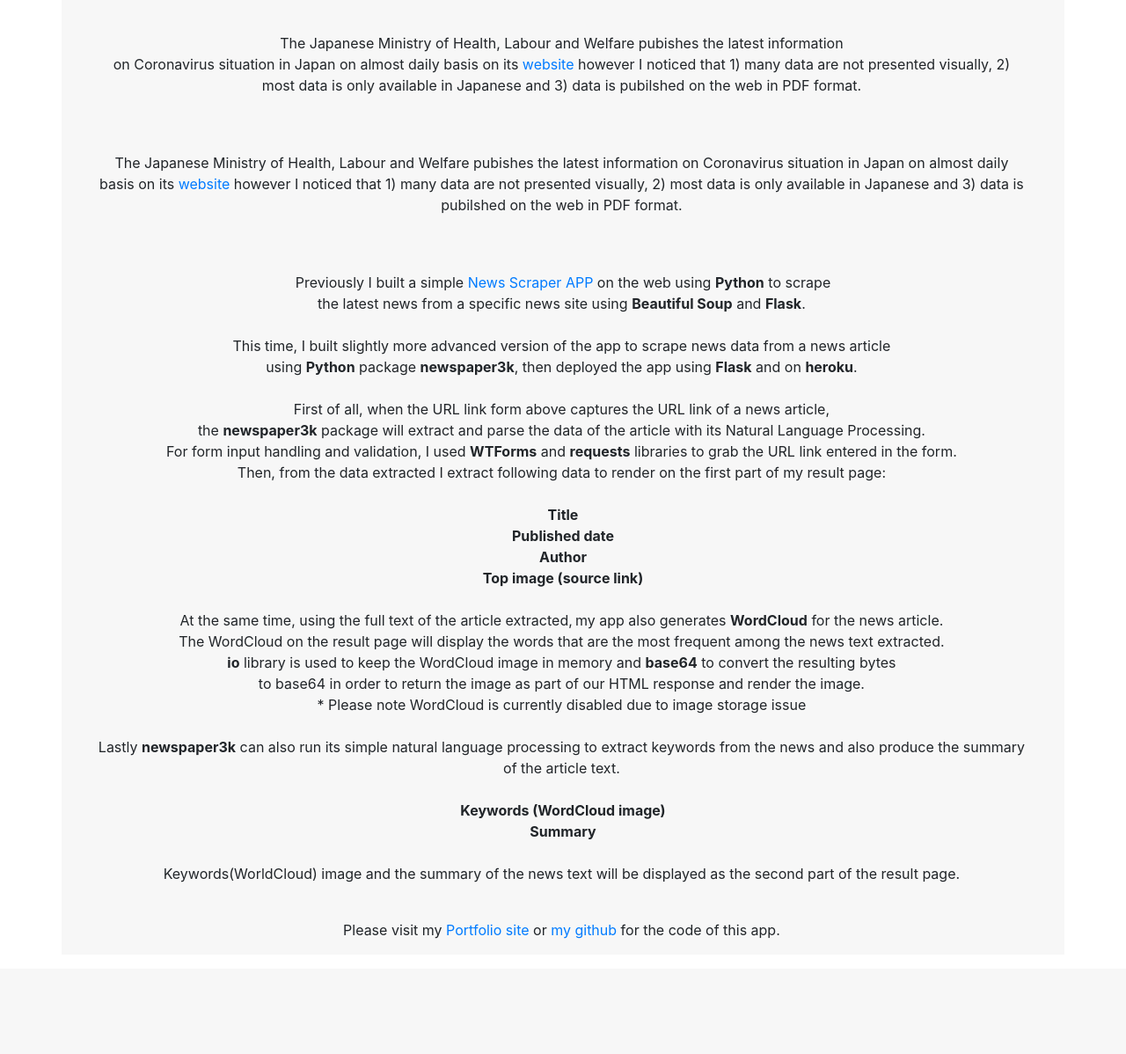
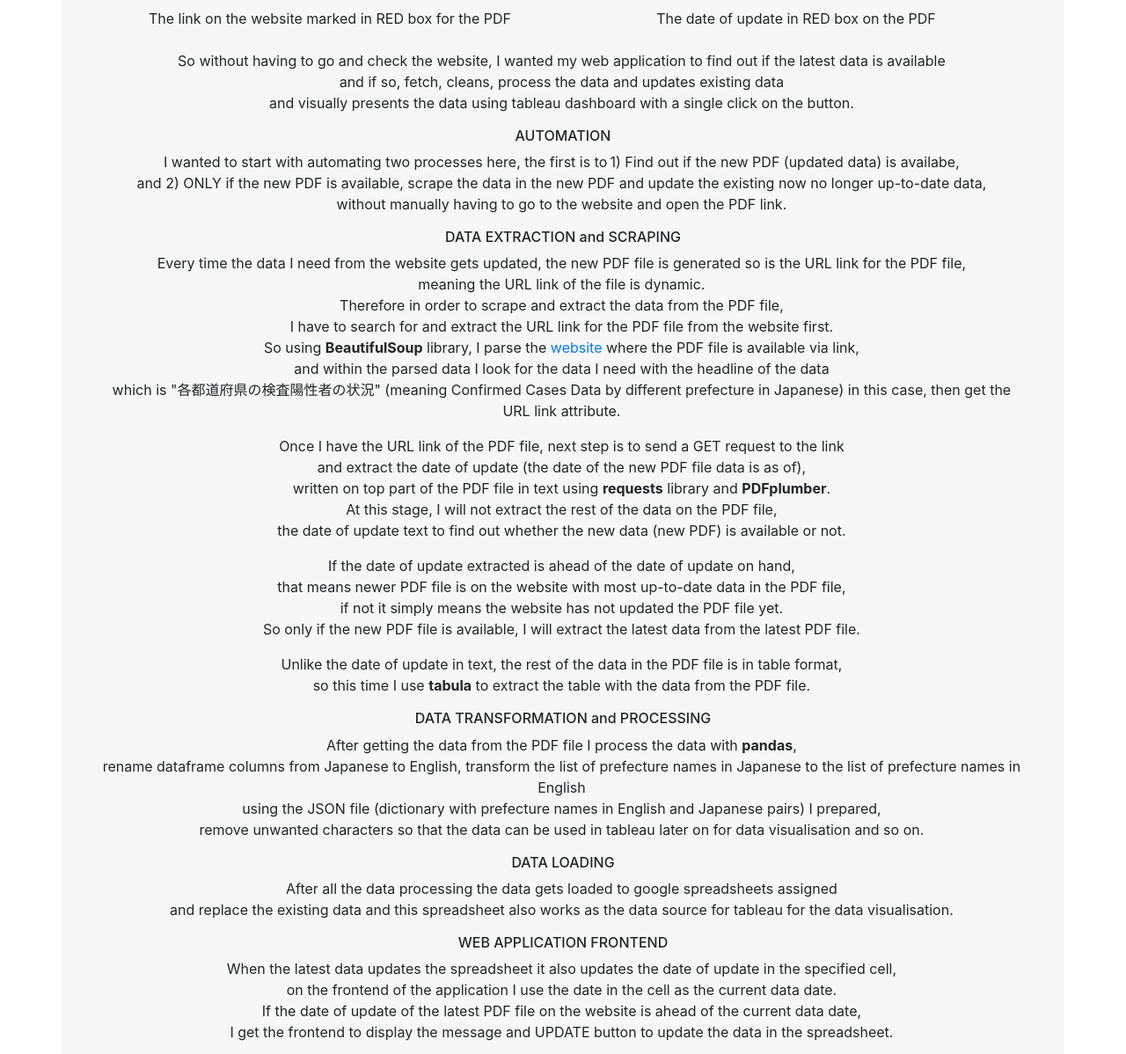
Before and after one commit to morikaglobal/covid19japan_tracker, a Flask app: template templates/public/upload_pdf.html in a window 1280 px wide. Shown: the part 888-2086 px from the top of the page at 88% size. Before the commit the page ends 1955 px from the top, so only its background shows below. Run offline with Flask 2, Linux system fonts and the light colour scheme; the template is opened without the code that fills it: most values are stand-ins (such as "Sample title", 1, 10 or a date in 2020); some libraries are stand-ins or nearby versions.

Commit message:
final version

```diff
--- a/main.py
+++ b/main.py
@@ -1,4 +1,10 @@
-from flask import Flask, render_template, request, redirect
+# google spreadsheets link
+# https://docs.google.com/spreadsheets/d/1JapJBtQz1ex8Wwyfw9SGkJ6CleplS7QrmT7SXMn3RJs/edit#gid=0
+
+# 'main' branch as the master branch
+# git push -u origin main
+
+from flask import Flask, render_template, request
 import requests
 from bs4 import BeautifulSoup
 import re
@@ -26,14 +32,20 @@
 
 app = Flask(__name__)
 
+@app.route("/favicon.ico")
+def favicon():
+    return app.send_static_file('favicon.ico')
+
 @app.route("/tracker", methods=["GET", "POST"])
 def get_pdflink():
 
     errors = []
 
+    # get the current data date from google spreadsheet cell I2
     current_data = wks.get_value("I2")
     print("CURRENT DATA IS " + current_data)
 
+    # get the date of update from the latest PDF on the website
     target_url = "https://www.mhlw.go.jp/stf/covid-19/kokunainohasseijoukyou.html#h2_1"
     r = requests.get(target_url)
 
@@ -61,11 +73,8 @@
 
     pdf = pdfplumber.open(BytesIO(rq.content))
 
-    # print(type(pdf))
-    # print(pdf)
-
-    test = pdf.pages[0]
-    line_with_date = test.extract_words()
+    pdf_text = pdf.pages[0]
+    line_with_date = pdf_text.extract_words()
     published_date = line_with_date[1]
 
     print(published_date["text"])
@@ -83,6 +92,7 @@
 
     return render_template("public/upload_pdf.html", current_data = current_data, latest_pdf_date_data = latest_pdf_date_data, errors=errors)
 
+
 def show_data(pdf_link,latest_pdf_date_data):
 
     df_list = tabula.read_pdf(
@@ -90,16 +100,6 @@
 
     # print(df_list[0])
     print(type(df_list))
-
-
-
-
-
-
-    print(latest_pdf_date_data)
-    print(type(latest_pdf_date_data))
-
-
 
     target_df = DataFrame(df_list[0])
     # print(target_df)
@@ -111,9 +111,6 @@
     target_df = target_df[['都道府県名','陽性者数','PCR検査\r実施人数※1','入院治療等を\r要する者\r(人)うち重症※6','退院又は療養解除\rとなった者の数\r(人)','死亡(累積)\r(人)', 'Unnamed: 0']]
     print(target_df.columns)
 
-
-
-
     # rename column names in English
     target_df.rename(columns={'都道府県名':'Prefecture - JPN',
                             '陽性者数':'Confirmed',
@@ -124,14 +121,6 @@
                             'Unnamed: 0': 'Deaths'}, inplace=True)
     print(target_df.columns)
 
-
-
-
-
-
-
-
-
     print(target_df.dtypes)
 
     # remove unwanted characters
@@ -140,38 +129,29 @@
     target_df['Prefecture - JPN'] = target_df['Prefecture - JPN'].str.strip('※123456789 ()')
     target_df['Prefecture - JPN'] = target_df['Prefecture - JPN'].str.replace(' ', '')
 
-    test = '青森'
-    print(type(prefecture_json))
-    print(parsePrefectureName(test, prefecture_json))
+    # test = '青森'
+    # print(type(prefecture_json))
+    # print(parsePrefectureName(test, prefecture_json))
 
     lst = []
     for x in target_df['Prefecture - JPN']:
         # print(x)
         # return x
         if x == "その他":
-            print("OTHER")
+            # print("OTHER")
             EN = "Other"
         elif x == "合計":
-            print("TOTAL")
+            # print("TOTAL")
             EN = "Total"
         else:
-            print(parsePrefectureName(x, prefecture_json))
+            # print(parsePrefectureName(x, prefecture_json))
             EN = parsePrefectureName(x, prefecture_json)
         lst.append(EN)
 
 
-    print(lst)
+    # print(lst)
     target_df.insert(1, 'Prefecture - ENG', lst)
-    print("COLUMN ADDED")
-    # target_df['Prefecture - ENG'] = target_df.apply(translate, axis=1)
-    # new_df = target_df.append(lst)
-
-    # new_df = new_df[0:4]
-    # print("NEW DF")
-    # print(new_df)
-
-
-
+    print("Prefecture ENG COLUMN ADDED")
 
     # remove commas
     target_df['Confirmed'] = target_df['Confirmed'].str.replace(',', '')
@@ -185,26 +165,19 @@
     test_df = target_df[0:4]
     print(test_df)
 
-
-    # print(target_df.dtypes)
-    # print(target_df)
-
-    # Sort the data by Total Cases column
-    # target_df = target_df.sort_values(by = 'Total Cases', ascending = False)
-    # print(target_df)
-
     # Exporting the data
-    # DataFrame is exorted and updates Google Sheets under morikaglobal account
-
-
+    # DataFrame is exported and updates Google Sheets under morikaglobal account
     print("First worksheet accessed")
     wks.update_value("I2", latest_pdf_date_data)
     wks.set_dataframe(target_df, (1,1))
 
     print("The worksheet has now been updated with the latest data")
 
-    return (latest_pdf_date_data)
-    # return "show data here"
+    current_data = wks.get_value("I2")
+    print("CURRENT DATA IS " + current_data)
+    # return (current_data)
+
+    return render_template("public/data_updated.html", current_data = current_data)
 
 
 
--- a/templates/public/layout.html
+++ b/templates/public/layout.html
@@ -9,26 +9,30 @@
     <link href="https://stackpath.bootstrapcdn.com/bootstrap/4.1.2/css/bootstrap.min.css" rel="stylesheet"
         integrity="sha384-Smlep5jCw/wG7hdkwQ/Z5nLIefveQRIY9nfy6xoR1uRYBtpZgI6339F5dgvm/e9B" crossorigin="anonymous">
     <link rel="stylesheet" href="{{ url_for('static', filename='css/main.css') }}">
+    <link rel="icon" href="{{ url_for('static', filename='favicon.ico') }}">
+
 </head>
 
 <body>
     <div class="container p-3 my-3">
         <div class="page-top px-4">
             <h2>COVID19 TRACKER - JAPAN</h2>
+            <h6>automated data visualizer of current Covid19 situation by prefectures in Japan in tableau</h6>
 
             {% block content %}
 
             {% endblock %}
 
             <span>Please visit my <a href="https://www.morikaglobal.com" target="_blank">Portfolio site</a> or <a
-                    href="https://github.com/morikaglobal/newsdatasummary_app" target="_blank">my github </a> for the
+                    href="https://github.com/morikaglobal/covid19japan_tracker" target="_blank">my github </a> for the
                 code of this app.</span>
 
         </div>
 
     </div>
 
-
+    <script
+        type='text/javascript'>                    var divElement = document.getElementById('viz1613201862493'); var vizElement = divElement.getElementsByTagName('object')[0]; if (divElement.offsetWidth > 800) { vizElement.style.minWidth = '1000px'; vizElement.style.maxWidth = '100%'; vizElement.style.minHeight = '850px'; vizElement.style.maxHeight = (divElement.offsetWidth * 0.75) + 'px'; } else if (divElement.offsetWidth > 500) { vizElement.style.minWidth = '1000px'; vizElement.style.maxWidth = '100%'; vizElement.style.minHeight = '850px'; vizElement.style.maxHeight = (divElement.offsetWidth * 0.75) + 'px'; } else { vizElement.style.width = '100%'; vizElement.style.minHeight = '1850px'; vizElement.style.maxHeight = (divElement.offsetWidth * 1.77) + 'px'; } var scriptElement = document.createElement('script'); scriptElement.src = 'https://public.tableau.com/javascripts/api/viz_v1.js'; vizElement.parentNode.insertBefore(scriptElement, vizElement);                </script>
 
 </body>
 
--- a/templates/public/upload_pdf.html
+++ b/templates/public/upload_pdf.html
@@ -2,17 +2,19 @@
 {% block content %}
 
 
-<div class="container">
+<div class="container mb-3">
     <div class="row">
-      <div class="col">
+        <div class="col mt-2">
 
-        <h6>automated data visualizer of current Covid19 situation by prefectures in Japan in tableau</h6>
 
-        <h4>Current data displayed in tableau is as of: {{ current_data }}</h4>
-        <h5><a href="https://public.tableau.com/profile/sayaka.morita#!/vizhome/covid19Japantracker/Dashboard2?publish=yes" target="_blank">See the data in tableau</a></h5>
+            <div class="mb-4">
+                <h4>Current data visualized in <a
+                        href="https://public.tableau.com/profile/sayaka.morita#!/vizhome/covid19Japantracker/Dashboard2?publish=yes"
+                        target="_blank">tableau</a> is as of: {{ current_data }}</h4>
+
                 <hr>
-        <h4>The latest data avaiable is: {{ latest_pdf_date_data }}</h4>
-        <br>
+                <h4>The latest data available is as of: {{ latest_pdf_date_data }}</h4>
+
                 {% if current_data == latest_pdf_date_data %}
                 <h3>The data in tableau is up to date with the latest source data available</h3>
                 {% else %}
@@ -20,97 +22,171 @@
                 <form action="/tracker" method="POST" enctype="multipart/form-data">
 
                     <button type="submit" class="btn btn-primary">UPDATE</button>
+                    <br>
                 </form>
                 {% endif %}
+            </div>
+
+            <div class='tableauPlaceholder' id='viz1613201862493' style='position: relative'><noscript><a href='#'><img
+                            alt=' '
+                            src='https:&#47;&#47;public.tableau.com&#47;static&#47;images&#47;co&#47;covid19Japantracker&#47;MainDashboard&#47;1_rss.png'
+                            style='border: none' /></a></noscript><object class='tableauViz' style='display:none;'>
+                    <param name='host_url' value='https%3A%2F%2Fpublic.tableau.com%2F' />
+                    <param name='embed_code_version' value='3' />
+                    <param name='site_root' value='' />
+                    <param name='name' value='covid19Japantracker&#47;MainDashboard' />
+                    <param name='tabs' value='yes' />
+                    <param name='toolbar' value='yes' />
+                    <param name='static_image'
+                        value='https:&#47;&#47;public.tableau.com&#47;static&#47;images&#47;co&#47;covid19Japantracker&#47;MainDashboard&#47;1.png' />
+                    <param name='animate_transition' value='yes' />
+                    <param name='display_static_image' value='yes' />
+                    <param name='display_spinner' value='yes' />
+                    <param name='display_overlay' value='yes' />
+                    <param name='display_count' value='yes' />
+                    <param name='language' value='en' />
+                </object></div>
+
+            <span>Please visit my <a href="https://www.morikaglobal.com" target="_blank">Portfolio site</a> or <a
+                    href="https://github.com/morikaglobal/covid19japan_tracker" target="_blank">my github </a> for the
+                code of this app.</span>
+
 
         </div>
     </div>
 </div>
 
-<br>
-<br>
-<h6>About this app</h6>
+
+<h6>ABOUT THIS WEB APPLICATION</h6>
+
+<p><span>This is a web application I built with Python that automates scraping latest covid19 data for Japan for its 47
+        prefectures</span><span>from
+        the Japanese government website and visualize the data in tableau dashboard.</span></p>
+
+<p><span>The Japanese Ministry of Health, Labour and Welfare publishes the latest information</span><span>on Coronavirus
+        situation in Japan on almost daily basis on its <a href="https://www.mhlw.go.jp/english/"
+            target="_blank">website</a></span><span>however I noticed that 1) many data are not
+        presented visually, 2) most data is only available in Japanese</span><span>and 3) data I wanted is pubilshed on the web in PDF format.</span></p>
 
 
+<p><span>What I wanted to check on regular basis from the website was the latest data of the situation</span><span>by 47
+        different prefectures in Japan and the data was available but in PDF table format</span><span>and I can not tell
+        whether the data (PDF in this case) is up to date or when it was last updated</span><span> unless I manualy open
+        the PDF file from the website and check the date of update within the PDF file.
+    </span></p>
 
-<h6>Can't think of or find URL link of a news article?</h6>
-<p>Here are few examples of URL link you can copy and paste into the form above!</p>
 
-<div class="bg-white py-3 mb-3">
-    <a href="https://www.scmp.com/news/hong-kong/health-environment/article/3081205/coronavirus-hong-kong-medical-experts-say-social"
-        target="_blank">https://www.scmp.com/news/hong-kong/health-environment/article/3081205/coronavirus-hong-kong-medical-experts-say-social</a>
-    <br><br>
-    <a href="https://www.washingtonpost.com/world/hong-kong-leader-invokes-colonial-era-emergency-powers-to-ban-masks-as-protests-swell/2019/10/04/8c11f2d0-e5e6-11e9-b0a6-3d03721b85ef_story.html"
-        target="_blank">https://www.washingtonpost.com/world/hong-kong-leader-invokes-colonial-era-emergency-powers-to-ban-masks-as-protests-swell/2019/10/04/8c11f2d0-e5e6-11e9-b0a6-3d03721b85ef_story.html</a>
-    <br><br>
-    <a href="https://elpais.com/elpais/2019/10/03/inenglish/1570094026_044146.html"
-        target="_blank">https://elpais.com/elpais/2019/10/03/inenglish/1570094026_044146.html</a>
+<div class="container my-2">
+    <div class="row">
+        <div class="col-md-6 col-lg-6 text-center">
+            <a href="https://www.mhlw.go.jp/stf/covid-19/kokunainohasseijoukyou.html#h2_1" target="_blank">
+                <img class="img-fluid" src="static/screenshots/MHLW_website_ss.png" alt="MHLW website"></a>
+            <p>The link on the website marked in RED box for the PDF</p>
+
+        </div>
+        <div class="col-md-6 col-lg-6 text-center">
+            <a href="https://www.mhlw.go.jp/content/10906000/000738691.pdf" target="_blank">
+                <img class="img-fluid" src="static/screenshots/MHLW_pdf_ss.png" alt="MHLW PDF file"></a>
+            <p>The date of update in RED box on the PDF</p>
+
+        </div>
+    </div>
 </div>
 
-<span>Please visit my <a href="https://www.morikaglobal.com" target="_blank">Portfolio site</a> or <a
-        href="https://github.com/morikaglobal/newsdatasummary_app" target="_blank">my github </a> for the
-    code of this app.</span><br><br>
-<h6>About this app</h6>
+<p><span>So without having to go and check the website, I wanted my web application to find out if the latest data is
+        available</span><span>and if so, fetch, cleans, process the data and updates existing data</span><span>and
+        visually presents the data using tableau dashboard with a single click on the button.
+    </span></p>
 
-<p><span>I built a web application that scrapes latest covid19 data for Japan for its 47 prefectures</span><span>from the Japanese government website and visualize the data in tableau dashboard.</span></p>
-<br><br>
+<h6>AUTOMATION</h6>
 
-<p><span>The Japanese Ministry of Health, Labour and Welfare pubishes the latest information</span><span>on Coronavirus situation in Japan on almost daily basis on its <a href=>website</a> however I noticed that 1) many data are not presented visually, 2) most data is only available in Japanese and 3) data is pubilshed on the web in PDF format.</span></p>
-<br><br>
-
-<p><span>
-
-
-
-  The Japanese Ministry of Health, Labour and Welfare pubishes the latest information on Coronavirus situation in Japan on almost daily basis on its <a href=>website</a> however I noticed that 1) many data are not presented visually, 2) most data is only available in Japanese and 3) data is pubilshed on the web in PDF format.</span></p>
-<br><br>
-
-
-
-
-
-  Previously I built a simple <a href="https://pythonnewsscraper.herokuapp.com/" target="_blank">News
-            Scraper APP</a> on the web using <strong>Python</strong> to scrape</span><span>the latest news
-        from a specific news site using <strong>Beautiful Soup</strong> and <strong>Flask</strong>.</span>
-    <br><br>
-    <span>This time, I built slightly more advanced version of the app to scrape news data from a news
-        article</span><span> using <strong>Python</strong> package <strong>newspaper3k</strong>, then deployed the app using <strong>Flask</strong> and on
-        <strong>heroku</strong>.</span>
-
-    <br><br>
-
-    <span>First of all, when the URL link form above captures the URL link of a news article,</span><span> the
-        <strong>newspaper3k</strong> package will extract and parse the data of the article with its Natural Language Processing.</span><span>For form input
-        handling and validation, I used <strong>WTForms</strong> and
-        <strong>requests</strong> libraries to grab the URL link entered in the form.</span><span>
-        Then, from the data extracted I extract following data to render on the first part of my result
-        page:</span>
-    <br><br>
-
-
-    <strong>Title</strong><br>
-    <strong>Published date</strong><br>
-    <strong>Author</strong><br>
-    <strong>Top image (source link)</strong>
-    <br><br>
-
-    <span>At the same time, using the full text of the article extracted,</span><span>my app also generates
-        <strong>WordCloud</strong> for the news article.</span><span>The WordCloud on the result page will display the
-        words that are the most frequent among the news text extracted.</span><span><strong>io</strong> library is used
-        to keep the WordCloud image in memory and <strong>base64</strong> to convert the resulting bytes</span><span> to
-        base64 in order to return the image as part of our HTML response and render the image.</span>
-        <span>* Please note WordCloud is currently disabled due to image storage issue</span>
-    <br><br>
-
-    <span>Lastly <strong>newspaper3k</strong> can also run its simple natural language processing to extract keywords from the news and also produce the summary of the article text.</span><br><br>
-
-    <strong>Keywords (WordCloud image)</strong><br>
-    <strong>Summary</strong>
-    <br><br>
-    <span>Keywords(WorldCloud) image and the summary of the news text will be displayed as the second part
-        of the result page.</span>
-
-    <br><br>
+<p><span>I wanted to start with automating two processes here, the first is to</span><span>1) Find out if the new PDF
+        (updated data) is availabe,</span><span>and 2) ONLY if the new PDF is available, scrape the data in the new PDF
+        and update the existing now no longer up-to-date data,</span><span>without manually having to go to the website
+        and open the PDF link.
+    </span>
 </p>
 
+<h6>DATA EXTRACTION and SCRAPING</h6>
+
+<p><span>Every time the data I need from the website gets updated, the new PDF file is generated so is the URL link for
+        the PDF file,</span><span>meaning the URL link of the file is dynamic.</span>
+        <br><span>
+        Therefore in order to scrape and extract the data from the PDF file,</span><span>I have to search for and
+        extract the URL link for the PDF file from the website first.</span>
+    <br>
+    <span>
+        So using <strong>BeautifulSoup</strong> library, I parse the <a
+            href="https://www.mhlw.go.jp/stf/covid-19/kokunainohasseijoukyou.html#h2_1" target="_blank">website</a>
+        where the PDF file is available via link,</span><span>and within the parsed data I look for the data I need with
+        the headline of the data</span><span>which is "各都道府県の検査陽性者の状況" (meaning Confirmed Cases Data by different
+        prefecture in Japanese) in this case, then get the URL link attribute.</span>
+</p>
+
+<p><span>Once I have the URL link of the PDF file, next step is to send a GET request to the link</span><span>and
+        extract the date of update (the date of the new PDF file data is as of),</span><span>written on top part of the
+        PDF file in text using <strong>requests</strong> library and <strong>PDFplumber</strong>.
+        <br>
+        At this stage, I will not extract the rest of the data on the PDF file,</span><span>the date of update text to
+        find out whether the new data (new PDF) is available or not.
+    </span></p>
+
+<p><span>If the date of update extracted is ahead of the date of update on hand,</span><span>that means newer PDF file
+        is on the website with most up-to-date data in the PDF file,</span><span>if not it simply means the website has
+        not updated the PDF file yet.
+        <br> So only if the new PDF file is available, I will extract the latest data from the latest PDF file.
+    </span></p>
+
+<p><span>Unlike the date of update in text, the rest of the data in the PDF file is in table format,
+        <br>so this time I use <strong>tabula</strong> to extract the table with the data from the PDF file.</span></p>
+
+<h6>DATA TRANSFORMATION and PROCESSING</h6>
+
+<p><span>After getting the data from the PDF file I process the data with <strong>pandas</strong>,<br>rename dataframe
+        columns from Japanese to English, transform the list of prefecture names in Japanese to the list of prefecture
+        names in English<br>using the JSON file (dictionary with prefecture names in English and Japanese pairs) I
+        prepared,<br>remove unwanted characters so that the data can be used in tableau later on for data visualisation
+        and so on.
+    </span></p>
+
+<h6>DATA LOADING</h6>
+
+<p><span>After all the data processing the data gets loaded to google spreadsheets assigned<br>and replace the existing
+        data and this spreadsheet also works as the data source for tableau for the data visualisation.
+    </span></p>
+
+<h6>WEB APPLICATION FRONTEND</h6>
+
+<p><span>When the latest data updates the spreadsheet it also updates the date of update in the specified cell,</span><span>on the
+        frontend of the application I use the date in the cell as the current data date.</span>
+        <br><span>If the date of update of the latest PDF file on the website is ahead of the current data date,</span><span>I get the
+        frontend to display the message and UPDATE button to update the data in the spreadsheet.
+    </span></p>
+
+<div class="container my-2">
+    <div class="row">
+        <div class="col-md-6 col-lg-6 text-center">
+            <img class="img-fluid" src="static/screenshots/gs_ss.png" alt="Google Spreadsheets">
+            <p>The date of updated cell in RED in Google Spreadsheets</p>
+        </div>
+        <div class="col-md-6 col-lg-6 text-center">
+            <img class="img-fluid" src="static/screenshots/fe_ss.png" alt="Frontend Screenshot">
+            <p>How the frontend shows the date of update</p>
+        </div>
+    </div>
+</div>
+
+<h6>DATA VISUALISATION</h6>
+
+<p><span>Using the google spreadsheet as the data source, <a
+            href="https://public.tableau.com/profile/sayaka.morita#!/vizhome/covid19Japantracker/Dashboard2?publish=yes"
+            target="_blank">tableau</a> visualizes the data.
+        <br>
+        When the spreadsheet is updated with new data, tableau reflects the changes in the data (although it may take
+        some time at times).
+        <br>
+        The data that was only available in Japanese in PDF table format is now available visually in tableau dashboard
+        with all the process automated.
+    </span></p>
+
 {% endblock %}
```
Also changed, not shown: static/css/main.css (+24 -22 lines), templates/public/data_updated.html (added, +43 -0 lines), README.md (added), static/favicon.ico (added), 8 other files. Lines whose indentation alone changed are shown as unchanged.
